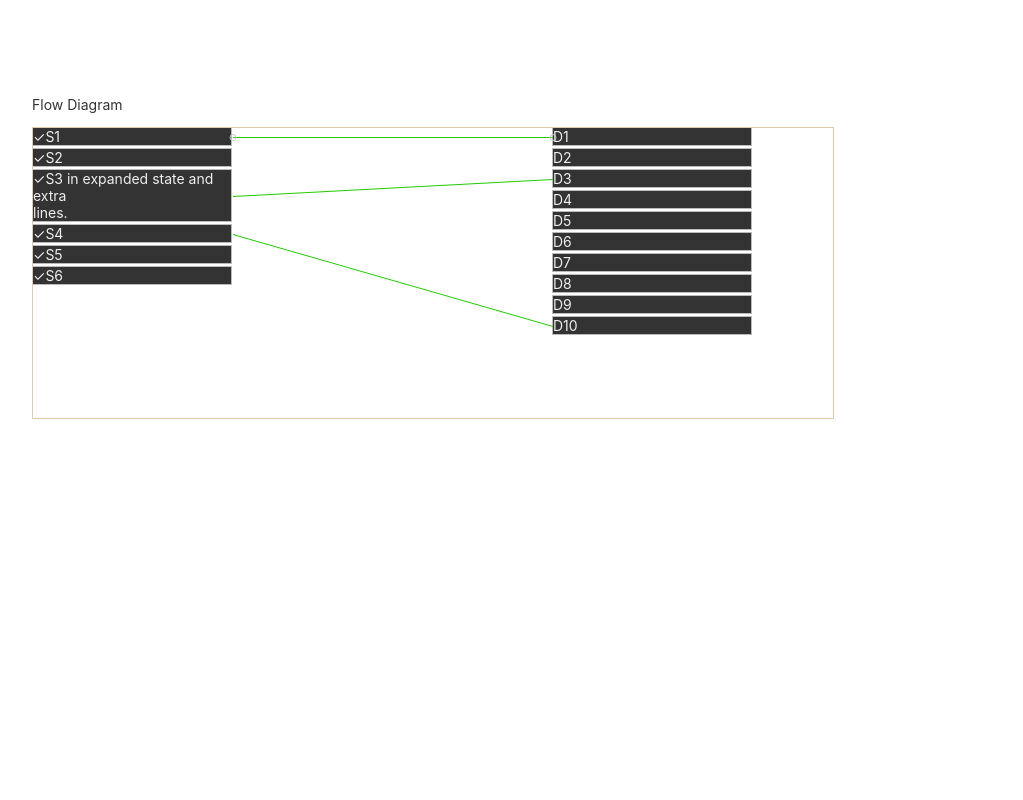
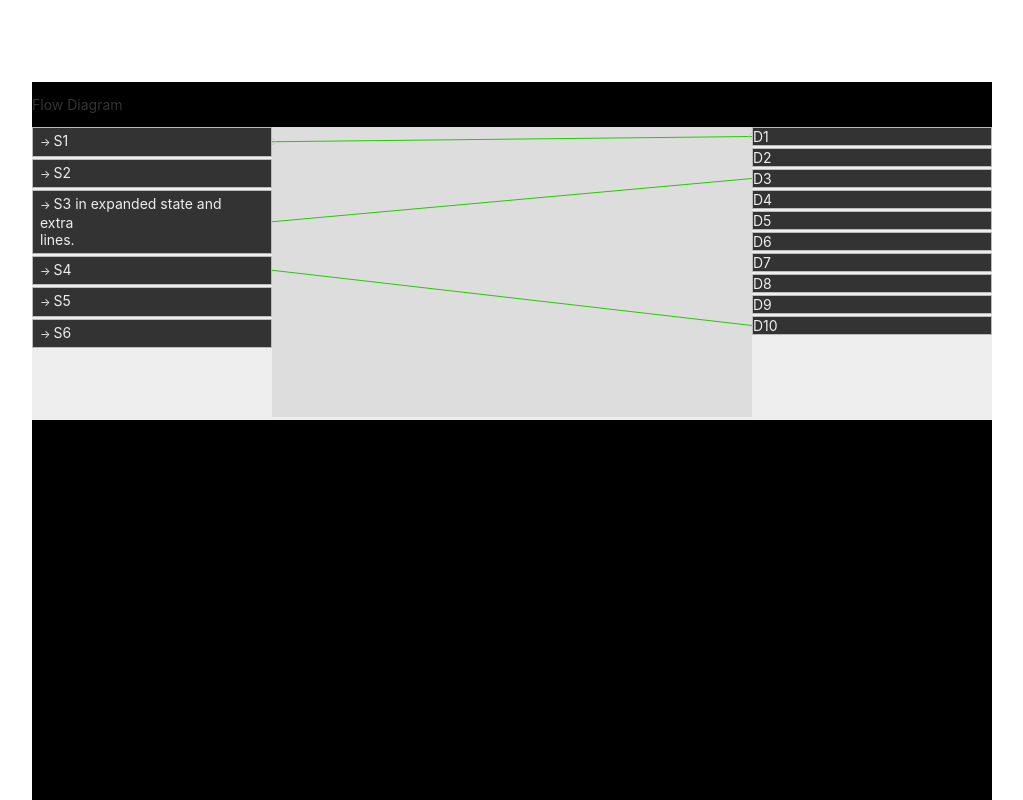
Before and after one commit to rostag/exp, an Angular app: page / in a window 1280 px wide. Shown: the top 800 px of the page, without its empty margins (128-1151 px from the left). Built offline with nearby package versions, Linux system fonts and the light colour scheme.

Commit message:
Redrawing on resize

```diff
--- a/src/app/diagram/diagram.component.html
+++ b/src/app/diagram/diagram.component.html
@@ -4,7 +4,6 @@
 
 <div class="diagram-container">
     <div class="diagram">
-
         <div class="sources">
             <div id="source-1">S1</div>
             <div id="source-2">S2</div>
@@ -14,10 +13,8 @@
             <div id="source-6">S6</div>
         </div>
 
-        <div class="policies">
-            <!--
-        <div id="policy-1">P1</div>
-        <div id="policy-2">P2</div> -->
+        <div class="chart-container">
+            <svg class="chart" width="100" height="100"></svg>
         </div>
 
         <div class="destinations">
@@ -33,9 +30,7 @@
             <div id="destination-10">D10</div>
         </div>
     </div>
-    <svg class="chart" width="600" height="500"></svg>
 </div>
-
 
 <!-- EXP -->
 <svg id="lines" width="600" height="300"></svg>
--- a/src/app/diagram/diagram.component.scss
+++ b/src/app/diagram/diagram.component.scss
@@ -1,45 +1,53 @@
 :host {
+    display: block;
+    background-color: #000;
 
     .diagram-container {
-        position: relative;
+        background-color: #eee;
+        width: 100%;
 
         .diagram {
             display: flex;
 
             .sources {
+                flex: 1;
                 width: 200px;
-                // border: 1px solid #111;
 
                 >div {
                     border: 1px solid #bbb;
                     background-color: #333;
+                    padding: 4px 6px 5px 7px;
                     margin-bottom: 2px;
                     color: #eee;
 
                 }
 
+                >div:hover {
+                    border: 1px solid #4c3;
+                }
+
                 >div:before {
-                    content:  "\2713 ";
+                    content:  "\2192  ";
+                    margin-top: -10px;
+                    font-size: 11px;
+                    line-height: 1.5;
+                }
+
+                >div.expanded:before {
+                    content: "\039b ";
                 }
 
             }
 
-            .policies {
-                width: 300px;
-                padding: 10px;
-                // border: 1px solid #aaa;
+            .chart-container {
+                flex: 2;
 
-                >div {
-                    border: 1px solid #bbb;
-                    background-color: #333;
-                    margin-bottom: 2px;
-                    color: #eee;
-                }
+                overflow: hidden;
             }
 
             .destinations {
                 width: 200px;
-                // border: 1px solid #111;
+                flex: 1;
 
                 >div {
                     border: 1px solid #bbb;
@@ -50,13 +58,7 @@
             }
         }
         .chart {
-            position: absolute;
-            top: 0;
-            left: 0;
-            bottom: 0;
-            right: 0;
-
-            border: 1px solid #dca;
+            background-color: #ddd;
         }
     }
 }
--- a/src/app/diagram/diagram.component.ts
+++ b/src/app/diagram/diagram.component.ts
@@ -1,4 +1,4 @@
-import { Component, OnInit } from '@angular/core';
+import { Component, OnInit, HostListener } from '@angular/core';
 import * as d3 from 'd3';
 import * as d3Sankey from 'd3-sankey';
 
@@ -8,25 +8,24 @@ import * as d3Sankey from 'd3-sankey';
     styleUrls: ['./diagram.component.scss']
 })
 export class DiagramComponent implements OnInit {
-    constructor() {
-    };
+
+    @HostListener('window:resize', ['$event'])
+    onResize(event) {
+        this.drawChart(event);
+    }
 
     ngOnInit(): void {
-        this.drawChart();
-        // this.drawLine();
+        this.drawChart(null);
         // this.logExample();
     }
 
-    private drawChart() {
+    private drawChart(evt) {
         const groupBgColor = '#333';
         const groupTextColor = '#ddd';
         const trafficStrokeColor = '#2c0';
         const policyStrokeColor = '#ccc';
 
         const data = [];
-
-        const sources = d3.selectAll('.sources').selectAll('div');
-        const destinations = d3.selectAll('.destinations').selectAll('div');
 
         interface FlowEntry {
             source: string,
@@ -48,6 +47,8 @@ export class DiagramComponent implements OnInit {
             }
         ]
 
+        const chartContainer = d3.select(".chart-container");
+        const containerWidth = (chartContainer.node() as HTMLElement).getBoundingClientRect().width;
         const chart = d3.select(".chart");
         const chartRect = (chart.node() as HTMLElement).getBoundingClientRect();
 
@@ -61,12 +62,10 @@ export class DiagramComponent implements OnInit {
             coords.push([srcRect.right - chartRect.left, srcRect.top - chartRect.top + srcRect.height / 2]);
             coords.push([dstRect.left - chartRect.left, dstRect.top - chartRect.top + dstRect.height / 2]);
 
-            console.log(coords);
-
             this.drawConnectorLine(coords, trafficStrokeColor, policyStrokeColor);
         });
 
-        var width = 800,
+        var width = containerWidth,
             barHeight = 30;
 
         var x = d3.scaleLinear()
@@ -143,14 +142,6 @@ export class DiagramComponent implements OnInit {
         }
     }
 
-    private drawLine() {
-        const lines = d3.select("#lines")
-            .append("path")
-            .attr("d", d3.line()([[10, 60], [40, 90], [60, 10], [190, 10]]))
-            .attr("stroke", "black")
-            .attr("fill", 'transparent')
-    }
-
     private DrawChart() {
 
         let k = 1;
@@ -225,22 +216,8 @@ export class DiagramComponent implements OnInit {
                     name: "N" + n
                 });
             }
-            // console.log(nodes);
             return data;
         }
-
-        let san;
-
-        function sankeyDo() {
-            dataset = getNodesByCount(20, 20);
-            // dataset = datasets[2];
-            console.log('JSON.stringify(dataset)');
-            console.log(JSON.stringify(dataset, null, '  '));
-            sankey(dataset);
-            clearInterval(san);
-        }
-
-        sankeyDo();
 
         link = link
             .data(dataset.links)
```
